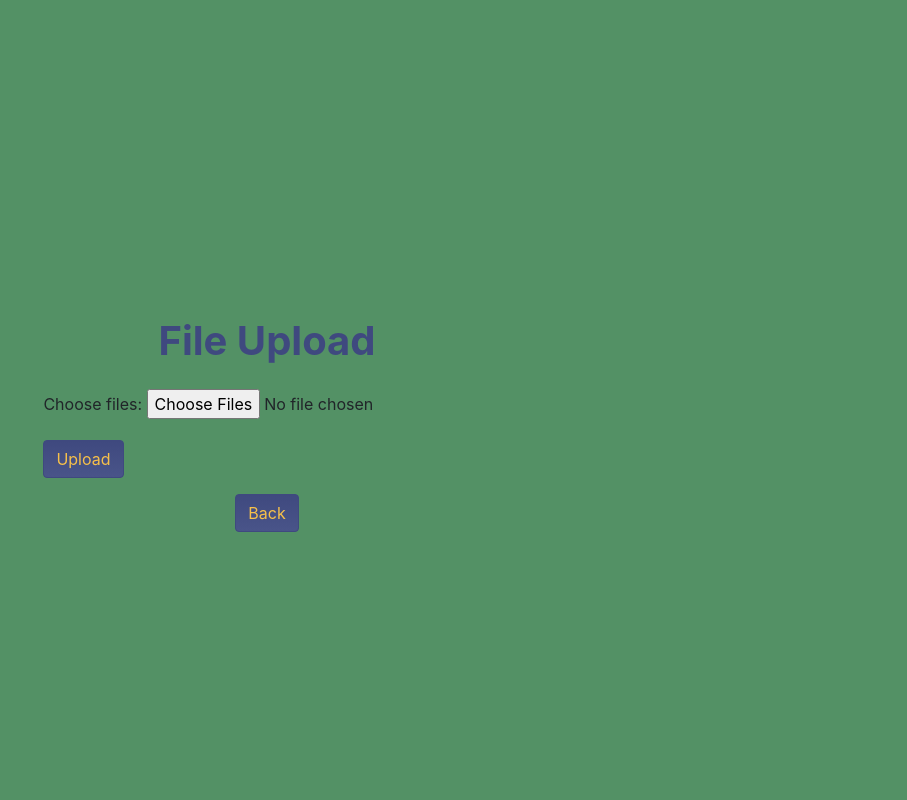
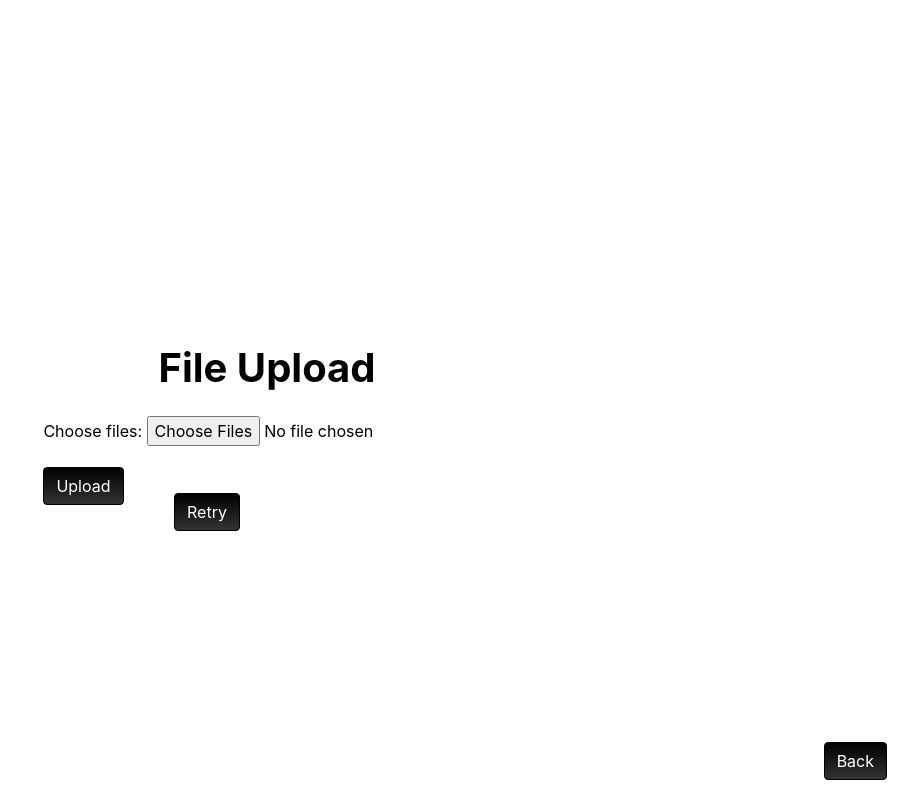
Before and after one commit to nitumario/mlrasp, a Flask app: page /upload in a window 1280 px wide. Shown: the whole page, without its empty margins (373-1280 px from the left). Run offline with Flask 3, Linux system fonts and the light colour scheme; some libraries are stand-ins or nearby versions.

Commit message:
Update upload.html

```diff
--- a/web/templates/upload.html
+++ b/web/templates/upload.html
@@ -6,17 +6,18 @@
     <link rel="stylesheet" href="https://maxcdn.bootstrapcdn.com/bootstrap/4.5.0/css/bootstrap.min.css">
     <style>
       body {
-        background-color: #539165;
+        background-color: #FFFFFF;
+        color: #000000;
       }
       .btn-primary {
-        background-color: #3F497F;
-        border-color: #3F497F;
-        color: #F7C04A;
+        background-color: #000000;
+        border-color: #000000;
+        color: #FFFFFF;
         transition: background-color 0.3s ease-in-out;
-        background-image: linear-gradient(#3F497F, #495489);
+        background-image: linear-gradient(#000000, #333333);
       }
       .btn-primary:hover {
-        background-image: linear-gradient(#3F497F, #3F497F);
+        background-image: linear-gradient(#000000, #000000);
       }
       .container {
         display: flex;
@@ -26,7 +27,7 @@
         height: 100vh;
       }
       h1 {
-        color: #3F497F;
+        color: #000000;
         font-weight: bold;
       }
       #fileUploadForm:hover {
@@ -34,7 +35,14 @@
         transition: opacity 0.3s ease-in-out;
       }
       .back-button {
-        margin-top: 20px;
+        position: fixed;
+        bottom: 20px;
+        right: 20px;
+      }
+      .refresh-button {
+        position: fixed;
+        bottom: 269px;
+        margin-right: 120px;
       }
     </style>
   </head>
@@ -49,6 +57,7 @@
           </div>
           <button type="submit" class="btn btn-primary">Upload</button>
         </form>
+        <button class="btn btn-primary refresh-button" onclick="location.reload()">Retry</button>
       </div>
       <a class="btn btn-primary mt-3 back-button" href="/">Back</a>
     </div>
```
